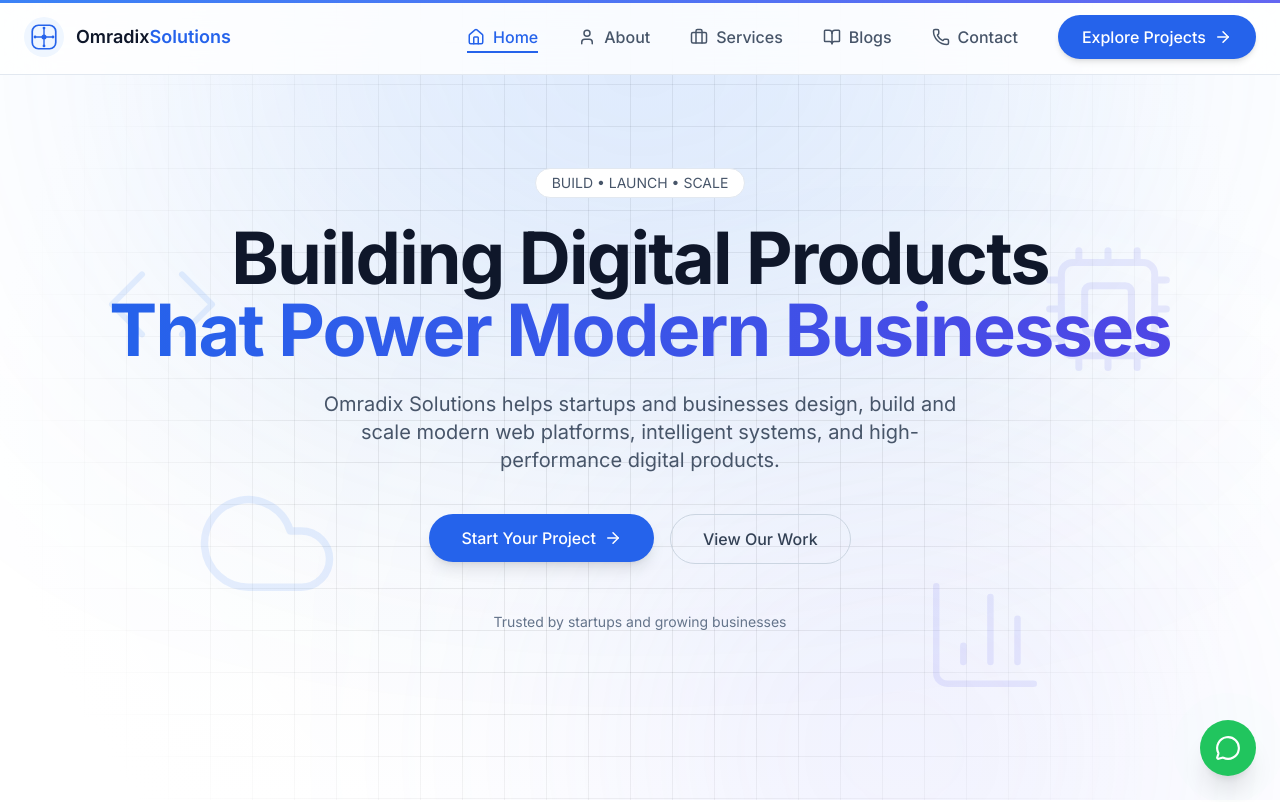
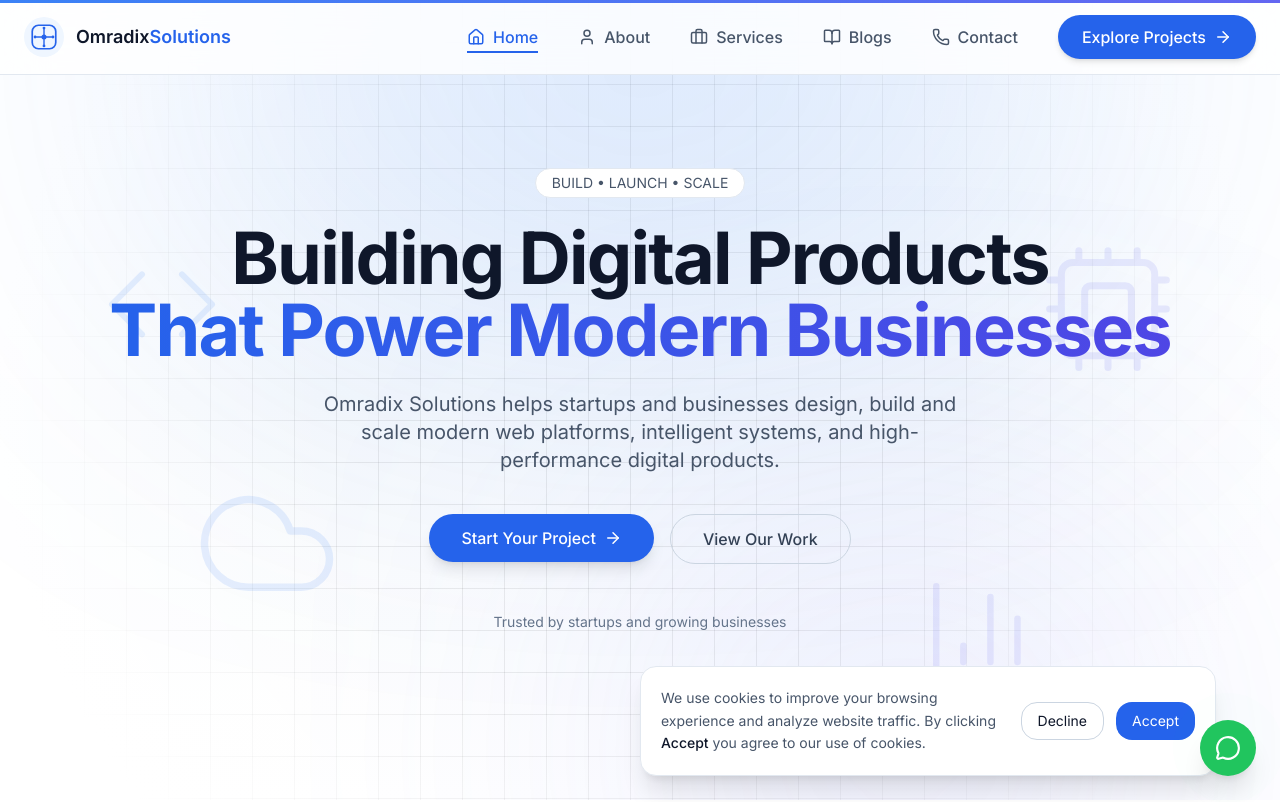
Before and after one commit to omshinde04/omradix-next, a Next.js app: page / in a window 1280 px wide. Shown: the top 802 px of the page. Built offline with nearby package versions, Linux system fonts and the light colour scheme.

Commit message:
Initial commit - CARPS India website

```diff
--- a/app/layout.js
+++ b/app/layout.js
@@ -3,6 +3,7 @@ import Navbar from "../components/navbar/Navbar";
 import WhatsAppChat from "../components/whatsapp/WhatsAppChat";
 import Footer from "../components/footer/Footer";
 import SmoothScroll from "../components/smoothscrool/SmoothScroll";
+import CookieBanner from "../components/global/CookieBanner";
 import { Inter } from "next/font/google";
 
 const inter = Inter({
@@ -51,17 +52,7 @@ export const metadata = {
   robots: {
     index: true,
     follow: true,
-    nocache: false,
-    googleBot: {
-      index: true,
-      follow: true,
-      "max-video-preview": -1,
-      "max-image-preview": "large",
-      "max-snippet": -1,
-    },
   },
-
-  /* FAVICONS */
 
   icons: {
     icon: [
@@ -69,19 +60,7 @@ export const metadata = {
       { url: "/favicon-32x32.png", sizes: "32x32", type: "image/png" },
       { url: "/favicon-16x16.png", sizes: "16x16", type: "image/png" },
     ],
-    apple: [
-      { url: "/apple-touch-icon.png", sizes: "180x180" },
-    ],
-    other: [
-      {
-        rel: "android-chrome",
-        url: "/android-chrome-192x192.png",
-      },
-      {
-        rel: "android-chrome",
-        url: "/android-chrome-512x512.png",
-      },
-    ],
+    apple: [{ url: "/apple-touch-icon.png", sizes: "180x180" }],
   },
 
   manifest: "/site.webmanifest",
@@ -94,7 +73,6 @@ export const metadata = {
     siteName: "Omradix Solutions",
     locale: "en_US",
     type: "website",
-
     images: [
       {
         url: "/og-image.png",
@@ -126,10 +104,13 @@ export const viewport = {
 export default function RootLayout({ children }) {
   return (
     <html lang="en">
+
       <body
         className={`${inter.className} bg-backgroundLight text-textPrimary antialiased`}
       >
+
         <SmoothScroll>
+
           <Navbar />
 
           <main>{children}</main>
@@ -137,8 +118,14 @@ export default function RootLayout({ children }) {
           <WhatsAppChat />
 
           <Footer />
+
+          {/* COOKIE BANNER */}
+          <CookieBanner />
+
         </SmoothScroll>
+
       </body>
+
     </html>
   );
 }
--- /dev/null
+++ b/components/global/CookieBanner.jsx
@@ -0,0 +1,78 @@
+"use client";
+
+import { useEffect, useState } from "react";
+import { motion, AnimatePresence } from "framer-motion";
+
+export default function CookieBanner() {
+
+    const [visible, setVisible] = useState(false);
+
+    useEffect(() => {
+        const consent = localStorage.getItem("cookieConsent");
+
+        if (!consent) {
+            setVisible(true);
+        }
+    }, []);
+
+    const acceptCookies = () => {
+        localStorage.setItem("cookieConsent", "accepted");
+        setVisible(false);
+    };
+
+    const declineCookies = () => {
+        localStorage.setItem("cookieConsent", "declined");
+        setVisible(false);
+    };
+
+    return (
+
+        <AnimatePresence>
+
+            {visible && (
+
+                <motion.div
+                    initial={{ opacity: 0, y: 40 }}
+                    animate={{ opacity: 1, y: 0 }}
+                    exit={{ opacity: 0, y: 40 }}
+                    transition={{ duration: 0.35 }}
+                    className="fixed bottom-6 left-1/2 -translate-x-1/2 z-[1000] w-[92%] max-w-xl"
+                >
+
+                    <div className="bg-white border border-slate-200 shadow-xl rounded-2xl p-5 flex flex-col sm:flex-row items-center gap-4">
+
+                        <p className="text-sm text-slate-600 leading-relaxed text-center sm:text-left">
+
+                            We use cookies to improve your browsing experience and analyze
+                            website traffic. By clicking <span className="font-medium text-slate-900">Accept</span> you agree to our use of cookies.
+
+                        </p>
+
+                        <div className="flex gap-3 shrink-0">
+
+                            <button
+                                onClick={declineCookies}
+                                className="px-4 py-2 text-sm border border-slate-300 rounded-lg hover:bg-slate-100 transition"
+                            >
+                                Decline
+                            </button>
+
+                            <button
+                                onClick={acceptCookies}
+                                className="px-4 py-2 text-sm bg-blue-600 text-white rounded-lg hover:bg-blue-700 transition"
+                            >
+                                Accept
+                            </button>
+
+                        </div>
+
+                    </div>
+
+                </motion.div>
+
+            )}
+
+        </AnimatePresence>
+
+    );
+}
```
